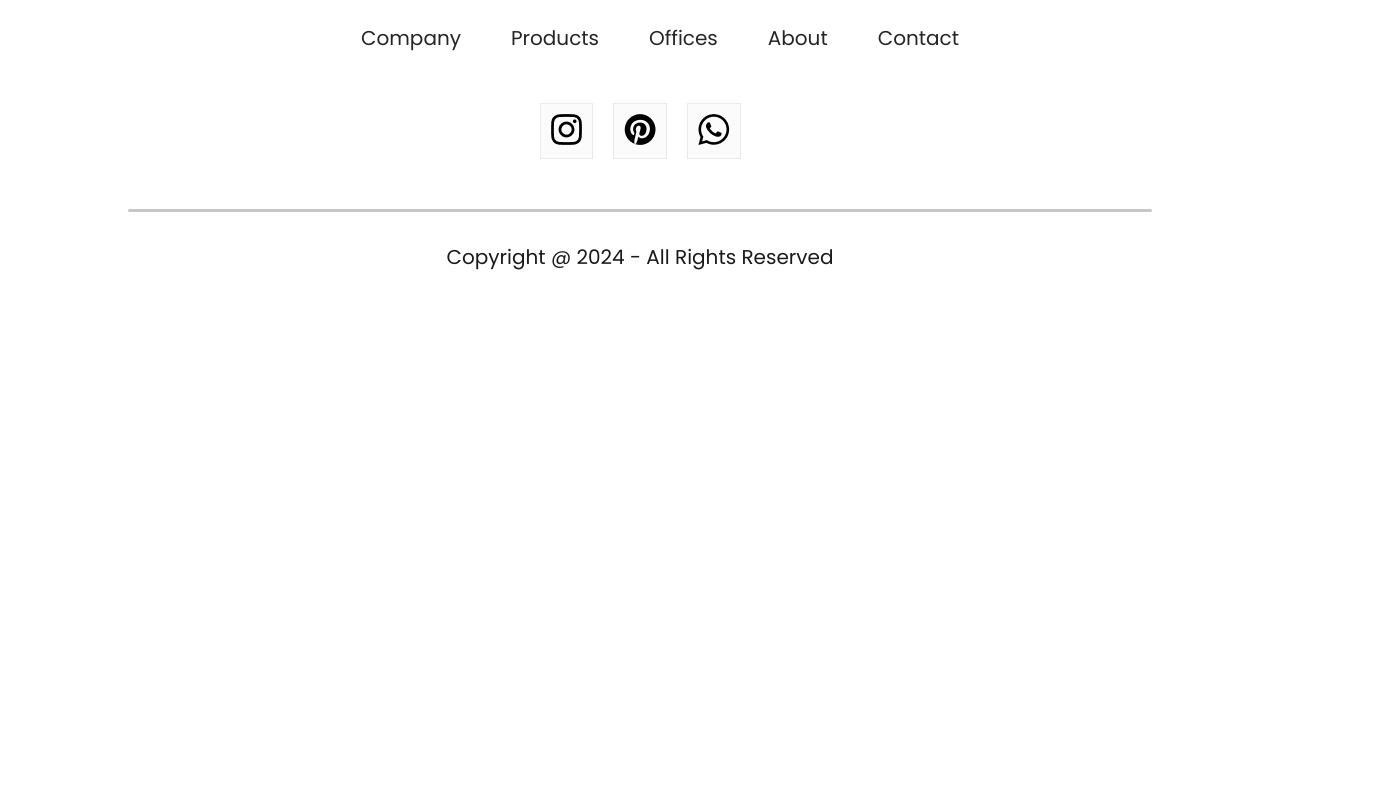
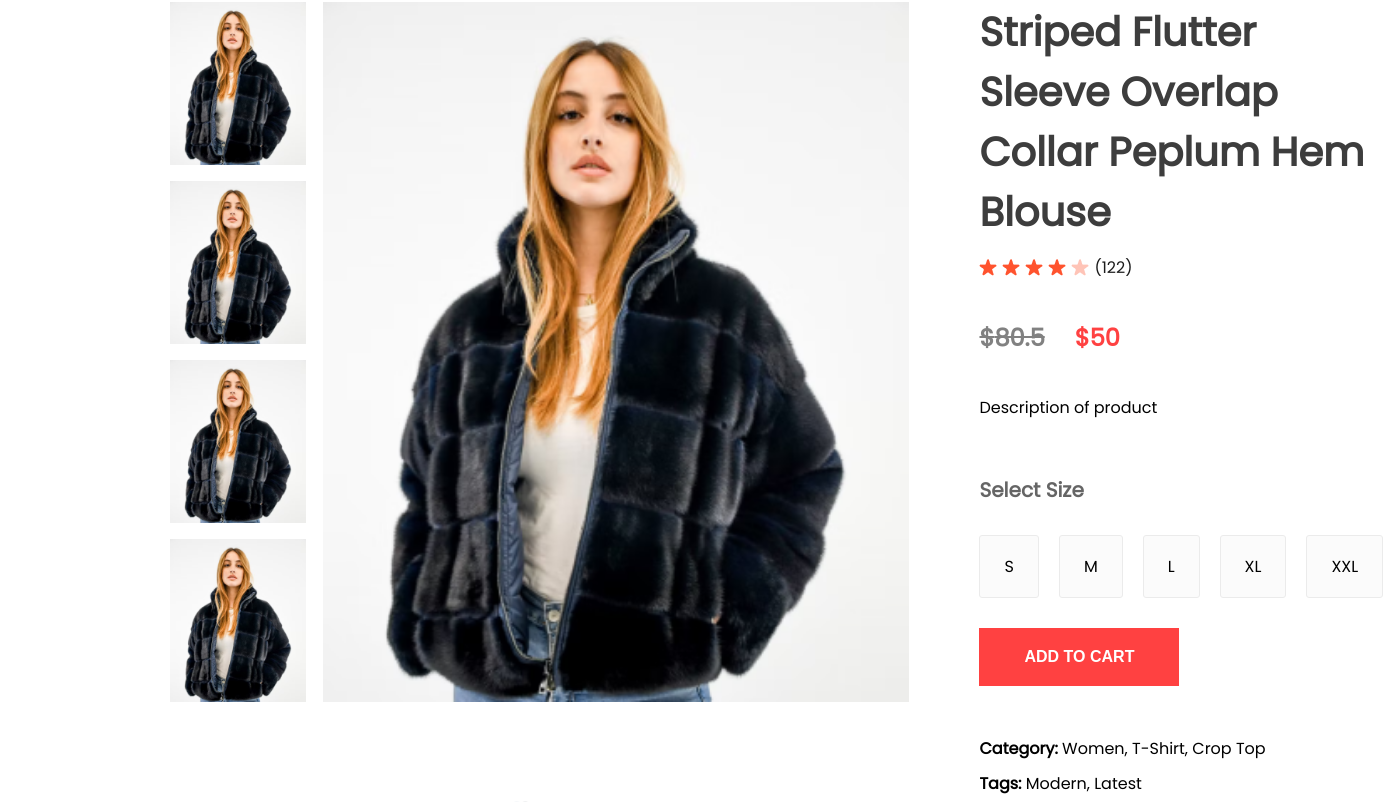
Before and after one commit to KevinRichard1/E-Commerce, a React (Create React App) app in the folder frontend/: page /product/1 in a window 1280 px wide. Shown: the part 240-1042 px from the top of the page, 1383 px wide, since content can reach past the window. Before the commit the page ends 800 px from the top, so only its background shows below. Built offline with nearby package versions, Linux system fonts and the light colour scheme.

Commit message:
Added elements to product page

```diff
--- a/frontend/src/Components/Breadcrums/Breadcrum.css
+++ b/frontend/src/Components/Breadcrums/Breadcrum.css
@@ -0,0 +1,10 @@
+.breadcrum{
+    display: flex;
+    align-items: center;
+    gap: 8px;
+    color: #5e5e5e;
+    font-size: 16px;
+    font-weight: 600;
+    margin: 60px 170px;
+    text-transform: capitalize;
+}
--- /dev/null
+++ b/frontend/src/Components/ProductDisplay/ProductDisplay.css
@@ -0,0 +1,104 @@
+.productdisplay{
+    display: flex;
+    margin: 0px 170px;
+}
+
+.productdisplay-left{
+    display: flex;
+    gap: 17px;
+}
+
+.productdisplay-img-list{
+    display: flex;
+    flex-direction: column;
+    gap: 16px;
+}
+
+.productdisplay-img-list img{
+    height: 163px;
+}
+
+.productdisplay-main-img{
+    width: 586px;
+    height: 700px;
+}
+
+.productdisplay-right{
+    margin: 0px 70px;
+    display: flex;
+    flex-direction: column;
+}
+
+.productdisplay-right h1{
+    color: #3d3d3d;
+    font-size: 40px;
+    font-weight: 700;
+}
+
+.productdisplay-right-stars{
+    display: flex;
+    align-items: center;
+    margin-top: 13px;
+    gap: 5px;
+    color: #1c1c1c;
+    font-size: 16px;
+}
+
+.productdisplay-right-prices{
+    display: flex;
+    margin: 40px 0px;
+    gap: 30px;
+    font-size: 24px;
+    font-weight: 700;
+}
+
+.productdisplay-right-price-old{
+    color: #818181;
+    text-decoration: line-through;
+}
+
+.productdisplay-right-price-new{
+    color: #ff4141;
+}
+
+.productdisplay-right-size h1{
+    margin-top: 55px;
+    color: #656565;
+    font-size: 20px;
+    font-weight: 600;
+}
+
+.productdisplay-right-sizes{
+    display: flex;
+    margin: 30px 0px;
+    gap: 20px;
+}
+
+.productdisplay-right-sizes div{
+    padding: 18px 24px;
+    background: #fbfbfb;
+    border: 1px solid #ebebeb;
+    border-radius: 3px;
+    cursor: pointer;
+}
+
+.productdisplay-right button{
+    padding: 20px 40px;
+    width: 200px;
+    font-size: 16px;
+    font-weight: 600;
+    color: white;
+    background: #ff4141;
+    margin-bottom: 40px;
+    border: none;
+    outline: none;
+    cursor: pointer;
+}
+
+.productdisplay-right-category{
+    margin-top: 10px;
+}
+
+.productdisplay-right-category span{
+    font-weight: 600;
+}
--- /dev/null
+++ b/frontend/src/Components/ProductDisplay/ProductDisplay.jsx
@@ -0,0 +1,56 @@
+import React from 'react'
+import './ProductDisplay.css'
+import star_icon from '../Assets/star_icon.png'
+import star_dull_icon from '../Assets/star_dull_icon.png'
+
+const ProductDisplay = (props) => {
+    const {product} = props;
+    return (
+    <div className='productdisplay'>
+        <div className="productdisplay-left">
+            <div className="productdisplay-img-list">
+                <img src={product.image} alt="" />
+                <img src={product.image} alt="" />
+                <img src={product.image} alt="" />
+                <img src={product.image} alt="" />
+            </div>
+            <div className="productdisplay-img">
+              <img className='productdisplay-main-img' src={product.image} alt="" />
+            </div>
+        </div>
+        <div className="productdisplay-right">
+            <h1>{product.name}</h1>
+            <div className="productdisplay-right-stars">
+                <img src={star_icon} alt="" />
+                <img src={star_icon} alt="" />
+                <img src={star_icon} alt="" />
+                <img src={star_icon} alt="" />
+                <img src={star_dull_icon} alt="" />
+                <p>(122)</p>
+            </div>
+            <div className="productdisplay-right-prices">
+                <div className="productdisplay-right-price-old">${product.old_price}</div>
+                <div className="productdisplay-right-price-new">${product.new_price}</div>
+            </div>
+            <div className="productdisplay-right-description">
+                Description of product
+            </div>
+            <div className="productdisplay-right-size">
+                <h1>Select Size</h1>
+                <div className="productdisplay-right-sizes">
+                    <div>S</div>
+                    <div>M</div>
+                    <div>L</div>
+                    <div>XL</div>
+                    <div>XXL</div>
+                </div>
+            </div>
+            <button>ADD TO CART</button>
+            <p className='productdisplay-right-category'><span>Category: </span>Women, T-Shirt, Crop Top</p>
+            <p className='productdisplay-right-category'><span>Tags: </span>Modern, Latest</p>
+        </div>
+    </div>
+  )
+}
+
+export default ProductDisplay
--- a/frontend/src/Pages/Product.jsx
+++ b/frontend/src/Pages/Product.jsx
@@ -2,6 +2,7 @@ import React, { useContext } from 'react';
 import { ShopContext } from '../Context/ShopContext';
 import { useParams } from 'react-router-dom';
 import Breadcrum from '../Components/Breadcrums/Breadcrum';
+import ProductDisplay from '../Components/ProductDisplay/ProductDisplay';
 
 const Product = () => {
     const { all_product } = useContext(ShopContext);
@@ -11,6 +12,7 @@ const Product = () => {
     return (
         <div>
             <Breadcrum product={product} />
+            <ProductDisplay product={product} />
         </div>
     );
 }
```
